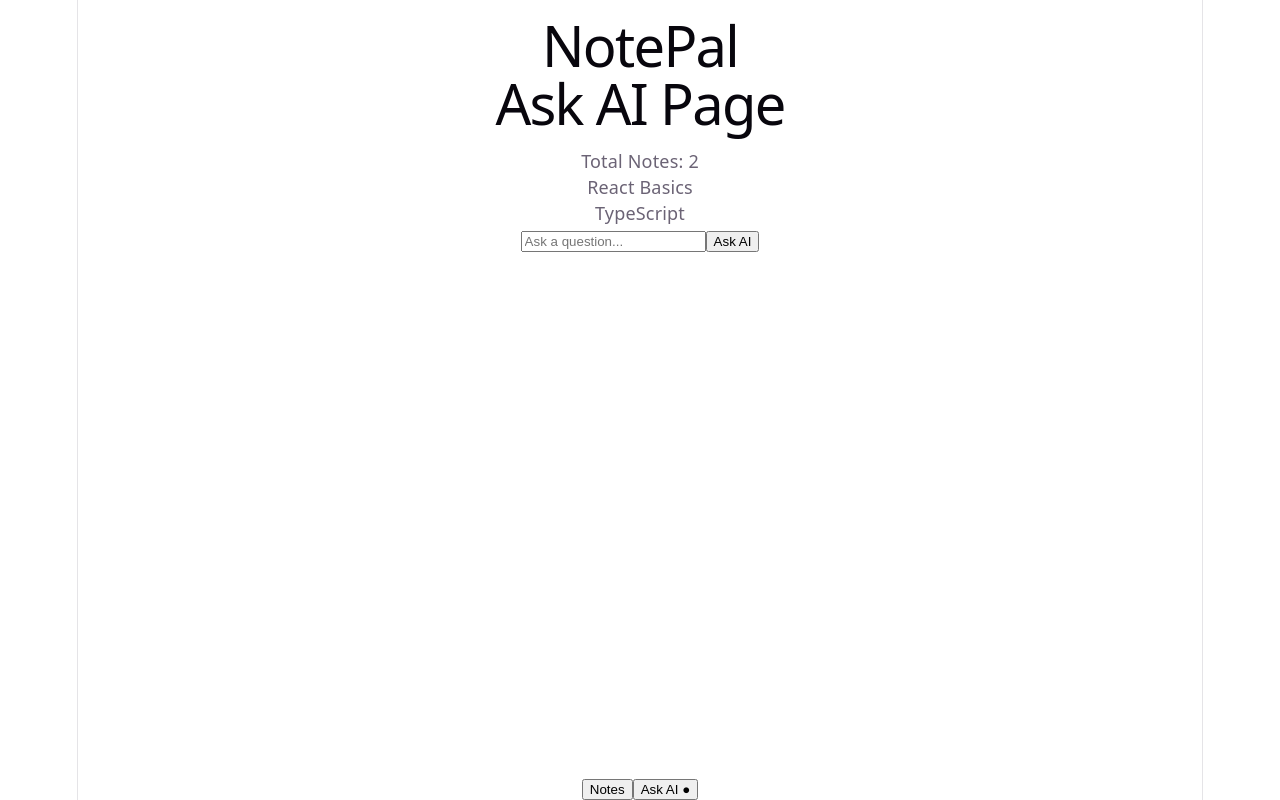
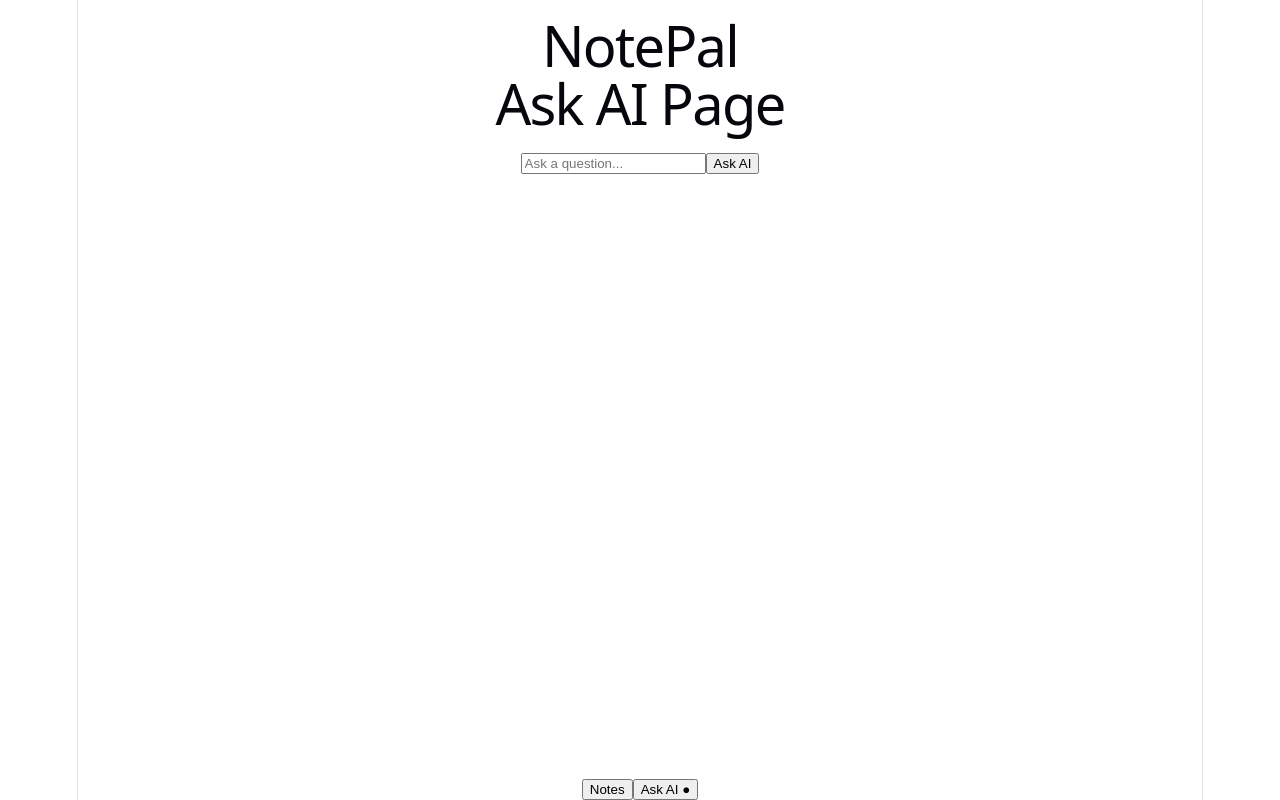
Before and after one commit to Slyyoursenpai/NotePal, a React (Vite) app: page / in a window 1280 px wide. Both pictures are taken after a click on the button "Ask AI". Built offline with nearby package versions, Linux system fonts and the light colour scheme.

Commit message:
Refactor AskAI page and helper functions
Refactor AskAI architecture and extract helper utilities in separate files, added folder for OpenAI

```diff
--- a/src/pages/AskAIPage.tsx
+++ b/src/pages/AskAIPage.tsx
@@ -1,6 +1,7 @@
 import { useState } from "react"
 import type { Note } from "../types/Note"
 import AIResultCard from "../components/AIResultCard"
+import { retrieveNotes,generateAnswer} from "../utils/askAIHelpers"
 
 function AskAIPage({
   notes
@@ -14,20 +15,6 @@ function AskAIPage({
   const [aiAnswer, setAiAnswer] = useState("")
   const [isLoading, setIsLoading] = useState(false)
 
-  const retrieveNotes = (query: string) => {
-    return notes.filter((note) =>
-      note.title.toLowerCase().includes(query.toLowerCase()) ||
-      note.content.toLowerCase().includes(query.toLowerCase())
-    )
-  }
-  //// helper function for answer generation and return
-  const generateAnswer = async (
-    query:string,
-    matchingNotes: Note[]
-  ) => {
-    return `I found ${matchingNotes.length} notes related to "${query}"`
-  }
-
   ///helper function for setResults([]), setAIAnswer("") to clear results
   const clearResults = () => {
     setResults([])
@@ -39,41 +26,26 @@ function AskAIPage({
    /// setAnswer(question)
     if(!question.trim()){
       setMessage("Please enter a question.")
-     // setResults([])
-     // setAiAnswer("")
       clearResults()
       return
     }
 
-    const matchingNotes = retrieveNotes(question)
-     /**  notes.filter((note) =>
-      note.title.toLowerCase().includes(question.toLowerCase()) ||
-      note.content.toLowerCase().includes(question.toLowerCase())
-    ) **/
+    const matchingNotes = retrieveNotes(question, notes)
 
     if(matchingNotes.length===0){
-      setMessage("No matching notes found.")
-     // setResults([])
-     // setAiAnswer("")
+     setMessage("No matching notes found.")
      clearResults()
       return
     }
 
+    setIsLoading(true)
     setResults(matchingNotes)
-
-    setIsLoading(true)
 
     const answer = await generateAnswer(
       question, matchingNotes
     )
 
-    {isLoading && (
-      <p>Finding from notes...</p>
-    )}
     setAiAnswer(answer)
-    /*setAiAnswer(
-      `I found ${matchingNotes.length} notes related to "${question}"`
-    ) */
     setIsLoading(false)
     setMessage("")
   }
@@ -81,13 +53,6 @@ function AskAIPage({
   return (
     <div>
       <h1>Ask AI Page</h1>
-      <p> Total Notes: {notes.length}</p>
-
-      {notes.map((note)=>(
-        <p key={note.id}>
-          {note.title}
-        </p>
-      ))}
 
       <input
         placeholder="Ask a question..."
@@ -97,13 +62,18 @@ function AskAIPage({
 
       <button onClick={handleAsk}>Ask AI</button>
 
+      {isLoading && (
+      <p>Finding from notes...</p>
+      )}
+
       {aiAnswer && (
         <div
           style={{
             border: "1px solid gray",
             padding: "10px",
             borderRadius: "8px",
-            marginBottom: "10px"
+            marginBottom: "11px",
+            marginTop: "10px"
           }}
         >
         <p>{aiAnswer}</p>
--- /dev/null
+++ b/src/pages/utils/askAIHelpers.ts
@@ -0,0 +1,18 @@
+import type { Note } from "../types/Note"
+
+export const retrieveNotes = (
+  query: string,
+  notes: Note[]
+) => {
+  return notes.filter((note) =>
+    note.title.toLowerCase().includes(query.toLowerCase()) ||
+    note.content.toLowerCase().includes(query.toLowerCase())
+  )
+}
+
+export const generateAnswer = async (
+  query: string,
+  matchingNotes: Note[]
+) => {
+  return `I found ${matchingNotes.length} notes related to "${query}"`
+}
```
Also changed, not shown: src/pages/services/openAIService.ts (added).
